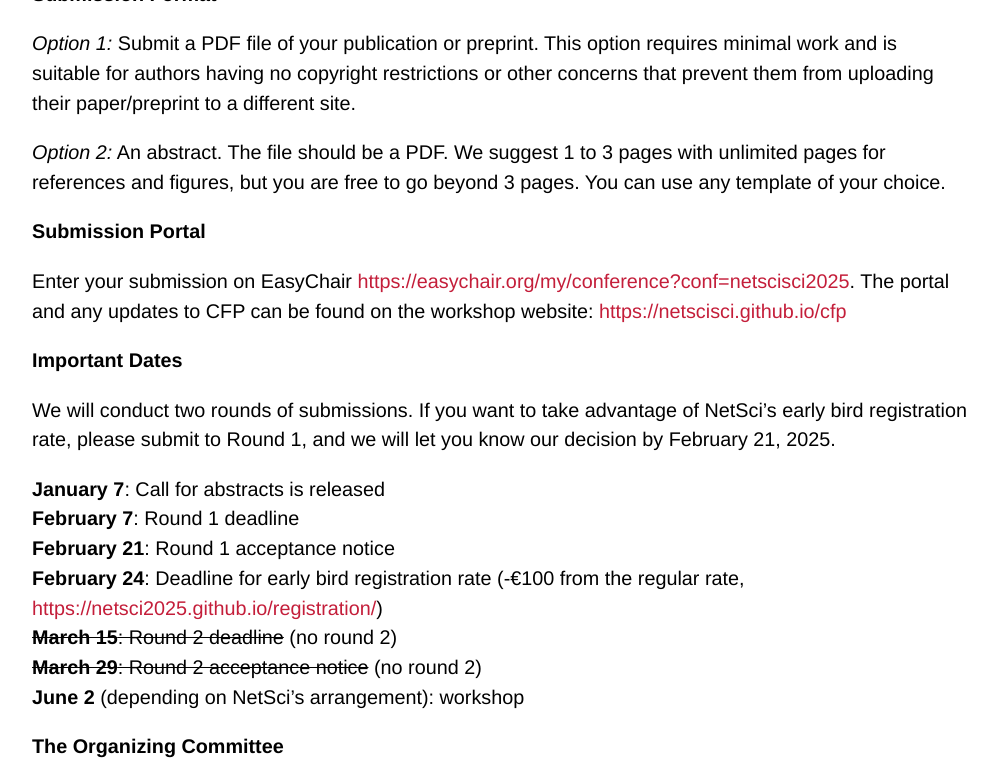
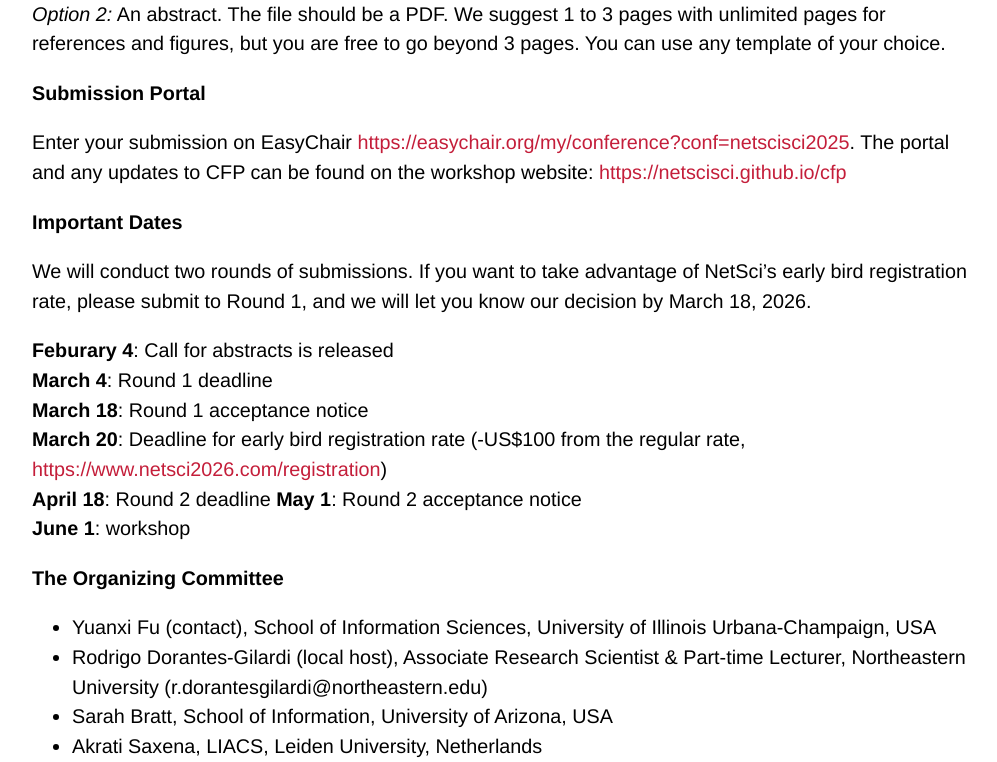
Before and after one commit to netscisci/netscisci.github.io, a Jekyll site: the page built from cfp.md, in a window 1280 px wide and 1400 px high, scrolled down 1277 px, cut to the strip 0-762 px from the top of the window. Shown: the whole strip, without its empty margins (140-1137 px from the left). Built offline with Jekyll 4.4.1, drawn with Linux system fonts in a browser that asks for light colours; some web fonts are replaced; our own code applies the rules of GitHub Pages for plain Markdown files; some of the changed text lies outside the part shown.

Commit message:
Update cfp.md

```diff
--- a/cfp.md
+++ b/cfp.md
@@ -4,16 +4,14 @@ layout: default
 
 # Call for Papers
 
-Please join us in beautiful Maastricht this June for the “Networks in Science of Science” workshop, a satellite of [NetSci25](https://netsci2025.github.io/). We invite researchers and practitioners to share their work on the use of network approaches applied to studies in science of science. We particularly encourage submissions from **junior researchers**, including graduate students, postdocs, and pre-tenure professors. We will award a **Best Student Paper Award**, recognizing the best submission led by a graduate student(s). We will host a **networking lunch** following the morning workshop.
+Please join us in Boston this June for the 4th edition of “Networks in Science of Science” workshop, a satellite of [NetSci26](https://www.netsci2026.com). We invite researchers and practitioners to share their work on the use of network approaches applied to studies in science of science. We particularly encourage submissions from **junior researchers**, including graduate students, postdocs, and pre-tenure professors. We will award a **Best Student Paper Award**, recognizing the best submission led by a graduate student(s). We will host a **networking lunch** following the morning workshop.
 
 **Scope**
 
-We welcome submissions that explore the use of network approaches applied to studies in science of science. This includes (but is not limited to): **the analyses of relevant network data** (e.g., citation networks, collaboration networks, semantic networks, knowledge graphs), **development of novel methods for science of science applications** (e.g., graph embedding, link prediction), and **experimentations with representations** (e.g., hypergraph, multilayer graph). In addition, we seek submissions in the developing areas of exploration concerned with **the impact of diverse voices and intellectual backgrounds**, **political policies**, and **intelligences** (including Artificial Intelligence) on scientific advancements.
-
-The theme of submission this year is “**Science and Society**.” Submissions closer to the theme will be particularly welcome. The program committee will review the abstracts for the acceptance as either a contributed talk or a lightning talk in the spring. The Best Student Paper Award will be voted on at the workshop by the audience. Submissions cannot be those presented orally at other sessions in NetSci.
+We welcome submissions that explore the use of network approaches applied to studies in science of science. This includes (but is not limited to): **the analyses of relevant network data** (e.g., citation networks, collaboration networks, semantic networks, knowledge graphs), **development of novel methods for science of science applications** (e.g., graph embedding, link prediction), and **experimentations with representations** (e.g., hypergraph, multilayer graph). In addition, we seek submissions in the developing areas of exploration concerned with **the impact of diverse voices and intellectual backgrounds**, **political policies**, and **intelligences** (including Artificial Intelligence) on scientific advancements. A Best Student Paper Award will be voted on at the workshop by the audience.
 
 This workshop does not have archival proceedings. Therefore, submissions can be:
-- recently published (2024-2025)
+- recently published (2025-2026)
 - under peer review (e.g. papers published on arxiv or SSRN)
 - works in progress
 
@@ -29,32 +27,20 @@ Enter your submission on EasyChair [https://easychair.org/my/conference?conf=net
 
 **Important Dates**
 
-We will conduct two rounds of submissions. If you want to take advantage of NetSci’s early bird registration rate, please submit to Round 1, and we will let you know our decision by February 21, 2025.
+We will conduct two rounds of submissions. If you want to take advantage of NetSci’s early bird registration rate, please submit to Round 1, and we will let you know our decision by March 18, 2026.
 
-**January 7**: Call for abstracts is released
-**February 7**: Round 1 deadline
-**February 21**: Round 1 acceptance notice
-**February 24**: Deadline for early bird registration rate (-€100 from the regular rate, [https://netsci2025.github.io/registration/](https://netsci2025.github.io/registration/))
-~~**March 15**: Round 2 deadline~~ (no round 2)
-~~**March 29**: Round 2 acceptance notice~~ (no round 2)
-**June 2** (depending on NetSci’s arrangement): workshop
+**Feburary 4**: Call for abstracts is released
+**March 4**: Round 1 deadline
+**March 18**: Round 1 acceptance notice
+**March 20**: Deadline for early bird registration rate (-US$100 from the regular rate, [https://www.netsci2026.com/registration](https://www.netsci2026.com/registration))
+**April 18**: Round 2 deadline
+**May 1**: Round 2 acceptance notice
+**June 1**: workshop
 
 **The Organizing Committee**
+* Yuanxi Fu (contact), School of Information Sciences, University of Illinois Urbana-Champaign, USA
+* Rodrigo Dorantes-Gilardi (local host), Associate Research Scientist & Part-time Lecturer, Northeastern University (r.dorantesgilardi@northeastern.edu)
+* Sarah Bratt, School of Information, University of Arizona, USA
+* Akrati Saxena, LIACS, Leiden University, Netherlands
 
-* Yuanxi Fu (contact), School of Information Sciences, University of Illinois Urbana-Champaign, USA
-* Akrati Saxena (local host), LIACS, Leiden University, Netherlands
-* Sarah Bratt, School of Information, University of Arizona, USA
-* Juan Pablo Bascur, PhD student, Centre for Science and Technology Studies, Leiden University, Netherlands
-* Harlin Lee, School of Data Science and Society, University of North Carolina at Chapel Hill, USA
-* Satyaki Sikdar, Computer Science, Loyola University Chicago, USA
-* Eun Lee, Pukyong National University, South Korea
-* Liubov Tupikina, ITMO, Bell Labs, Paris Descartes LPI, France
-* Dongyi Wang, Centre for Science and Technology Studies, Leiden University, Netherlands
-
-**The Program Committee**
-[Jian Du](https://www.nihds.pku.edu.cn/en/info/1027/1024.htm), Peking University
-[Charles Gomez](https://sociology.arizona.edu/person/charles-gomez), University of Arizona
-[Vincent Traag](https://www.traag.net), Leiden University
-[Bart Thijs](https://www.kuleuven.be/wieiswie/en/person/00040232), KU Leuven
-[Lucila Gisele Alvarez Zuzek](https://scholar.google.com.ar/citations?user=CgrQ6asAAAAJ&hl=es), Bruno Kessler Foundation
 ![netsciLogo-blue2024](https://github.com/user-attachments/assets/375c6835-c4d4-4ce8-a665-dc51a968de66)
```
